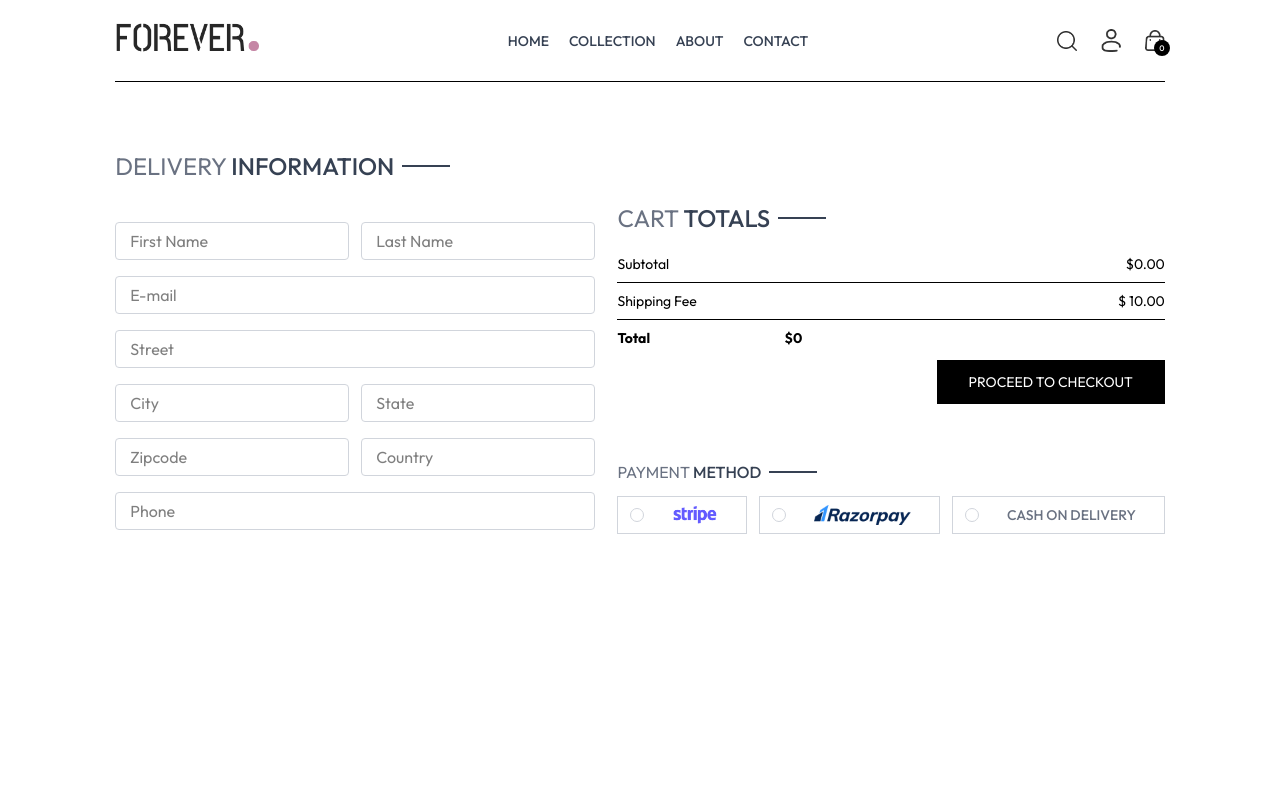
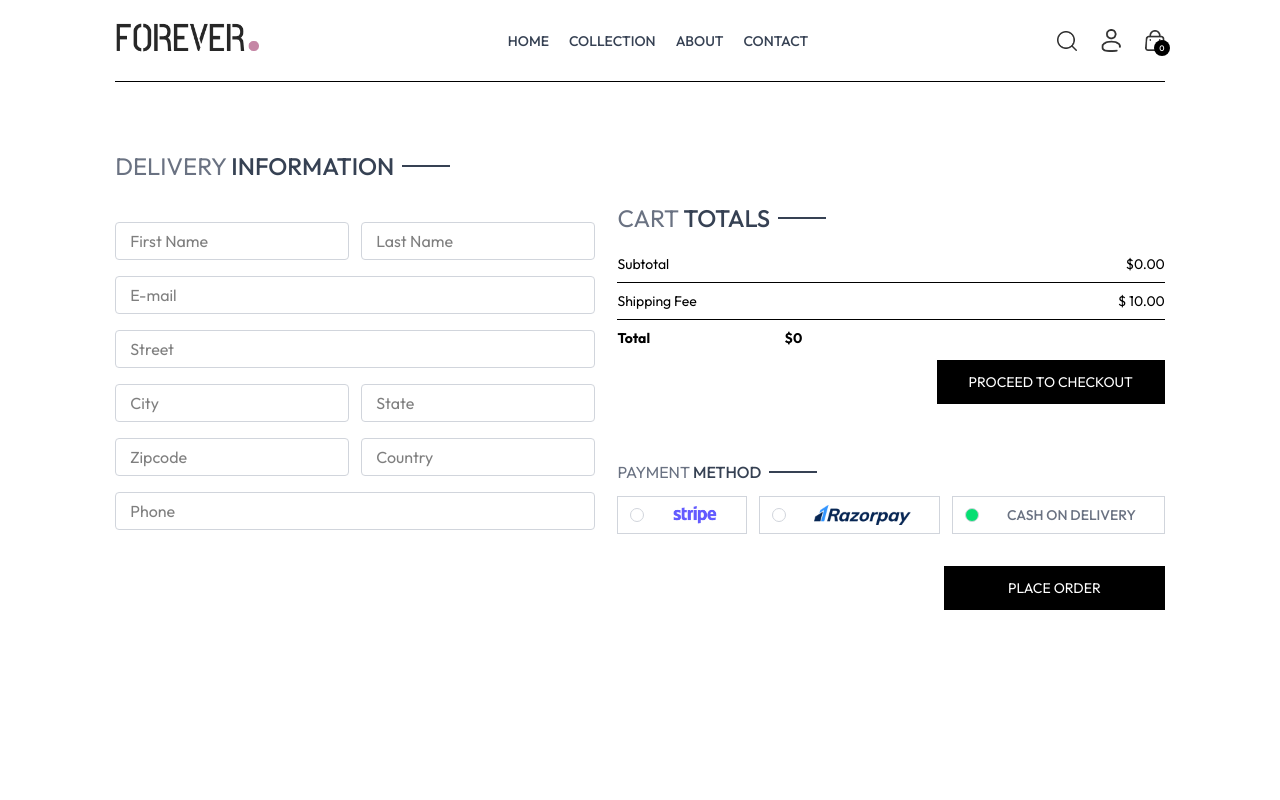
Before and after one commit to Hermi-101/forever-closing, a React (Vite) app in the folder frontend/: page /place-order in a window 1280 px wide. Shown: the top 800 px of the page. Built offline with nearby package versions, Linux system fonts and the light colour scheme.

Commit message:
Created  place order page

```diff
--- a/frontend/src/pages/PlaceOrder.jsx
+++ b/frontend/src/pages/PlaceOrder.jsx
@@ -1,9 +1,16 @@
-import React from 'react'
+import React, { useContext, useState } from 'react'
 import Title from '../components/Title'
 import CartTotal from '../components/CartTotal'
 import { assets } from '../assets/assets'
+import { useNavigate } from 'react-router-dom'
+import { ShopContext } from '../context/ShopContext'
 
 const PlaceOrder = () => {
+
+
+  const [method, setMethod] = useState('cod')
+  const {navigate} = useContext(ShopContext)
+
   return (
     <div className='flex flex-col sm:flex-row justify-between gap-4 pt-5 sm:pt-14 min-h-[80vh] border-t'>
       {/** ----------Left Side--------------- */}
@@ -42,18 +49,22 @@ const PlaceOrder = () => {
         <div className='mt-6'>
           <Title text1={'PAYMENT'} text2={'METHOD'}/>
           <div className='flex gap-3 flex-col lg:flex-row'>
-            <div className='flex items-center gap-3 border border-gray-300 p-2 px-3 cursor-pointer'>
-              <p className={`min-w-3.5 h-3.5 border  border-gray-300 rounded-full`}></p>
+            <div  onClick={()=>setMethod('stripe')} className='flex items-center gap-3 border border-gray-300 p-2 px-3 cursor-pointer'>
+              <p className={`min-w-3.5 h-3.5 border  border-gray-300 rounded-full ${method === 'stripe' ? 'bg-green-400': ''}`}></p>
               <img className='h-5 mx-4' src={assets.stripe_logo}/>
             </div>
-            <div className='flex items-center gap-3 border border-gray-300 p-2 px-3 cursor-pointer'>
-              <p className={`min-w-3.5 h-3.5 border  border-gray-300 rounded-full`}></p>
+            <div onClick={()=>setMethod('razorpay')} className='flex items-center gap-3 border border-gray-300 p-2 px-3 cursor-pointer'>
+              <p className={`min-w-3.5 h-3.5 border  border-gray-300 rounded-full ${method === 'razorpay' ? 'bg-green-400': ''} `}></p>
               <img className='h-5 mx-4' src={assets.razorpay_logo}/>
             </div>
-            <div className='flex items-center gap-3 border border-gray-300 p-2 px-3 cursor-pointer'>
-              <p className={`min-w-3.5 h-3.5 border  border-gray-300 rounded-full`}></p>
+            <div onClick={()=>setMethod('cod')} className='flex items-center gap-3 border border-gray-300 p-2 px-3 cursor-pointer'>
+              <p className={`min-w-3.5 h-3.5 border  border-gray-300 rounded-full ${method === 'cod' ? 'bg-green-400': ''} `}></p>
               <p className='text-gray-500 text-sm font-medium mx-4'>CASH ON DELIVERY</p>
             </div>
+          </div>
+
+          <div className='w-full text-end mt-8'>
+            <button onClick={()=>navigate('/orders')} className='bg-black text-white px-16 py-3 text-sm'>PLACE ORDER</button>
           </div>
         </div>
       </div>
```
